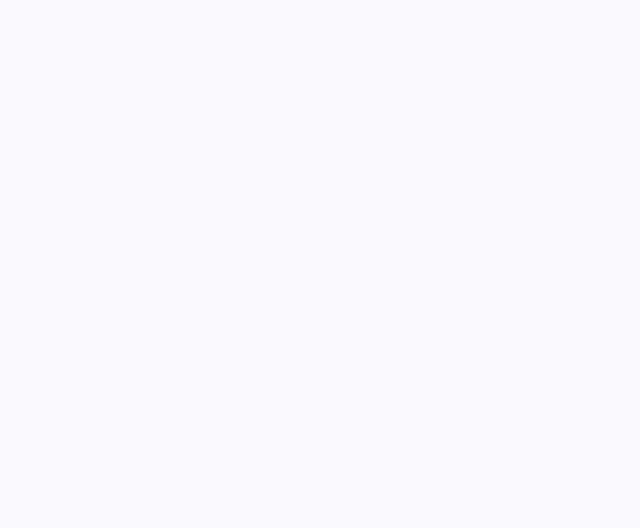
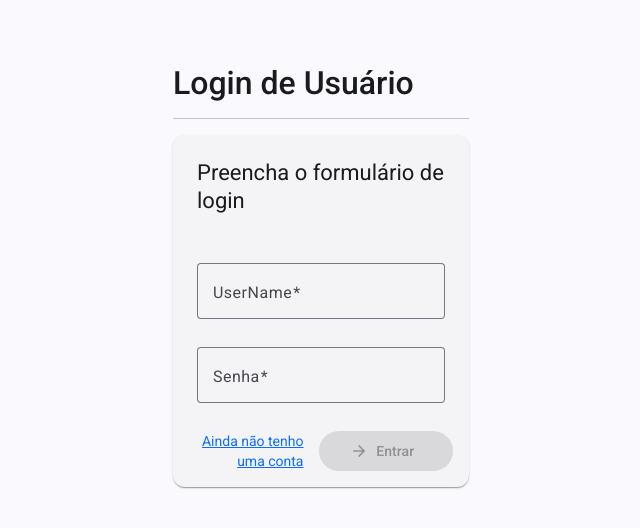
Before and after one commit to AlexAraldi/organiza-med-2025, an Angular app in the folder client/: page /auth/autenticar in a window 1280 px wide. Before the commit this address led to /. Shown: the top 528 px of the page, without its empty margins (319-959 px from the left). Built offline with nearby package versions, Linux system fonts and the light colour scheme.

Commit message:
implementado Registro, login e logout, Router Guards - CanActivateFn

```diff
--- a/client/src/app/app.config.ts
+++ b/client/src/app/app.config.ts
@@ -1,26 +1,52 @@
 import { provideHttpClient } from '@angular/common/http';
 import {
   ApplicationConfig,
+  inject,
   provideBrowserGlobalErrorListeners,
   provideZonelessChangeDetection,
 } from '@angular/core';
-import { provideRouter, Routes } from '@angular/router';
+import { CanActivate, CanActivateFn, provideRouter, Router, Routes } from '@angular/router';
 import { providerAuth } from './components/auth/auth.provider';
 import { provideNotifications } from './components/shared/noticacao.provider';
+import { AuthService } from './components/auth/auth.service';
+import { map, take } from 'rxjs';
+
+const usuarioDesconhecidoGuard: CanActivateFn = () => {
+  const authService = inject(AuthService);
+  const router = inject(Router);
+
+  return authService.accessToken$.pipe(
+    take(1),
+    map((token) => (!token ? true : router.createUrlTree(['/inicio'])))
+  );
+};
+
+const usuarioAutenticadoGuard: CanActivateFn = () => {
+  const authService = inject(AuthService);
+  const router = inject(Router);
+
+  return authService.accessToken$.pipe(
+    take(1),
+    map((token) => (token ? true : router.createUrlTree(['/auth/login'])))
+  );
+};
 
 export const routes: Routes = [
-  { path: '', redirectTo: 'auth/registrar', pathMatch: 'full' },
+  { path: '', redirectTo: 'auth/autenticar', pathMatch: 'full' },
   {
     path: 'auth',
     loadChildren: () => import('./components/auth/auth.routes').then((m) => m.authRoutes),
+    canActivate: [usuarioDesconhecidoGuard],
   },
   {
     path: 'inicio',
     loadComponent: () => import('./components/inicio/inicio').then((c) => c.Inicio),
+    canActivate: [usuarioAutenticadoGuard],
   },
   {
     path: 'medico',
     loadChildren: () => import('./components/medicos/medico.routes').then((m) => m.medicoRoutes),
+    canActivate: [usuarioAutenticadoGuard],
   },
 ];
 
--- a/client/src/app/app.ts
+++ b/client/src/app/app.ts
@@ -2,9 +2,11 @@
 import { MatButtonModule } from '@angular/material/button';
 import { MatIconModule } from '@angular/material/icon';
 import { ShellComponent } from './components/shell/shell.component';
-import { RouterOutlet } from '@angular/router';
+import { Router, RouterOutlet } from '@angular/router';
 import { AuthService } from './components/auth/auth.service';
 import { AsyncPipe } from '@angular/common';
+import { PartialObserver } from 'rxjs';
+import { NotificacaoService } from './components/shared/notificacao.service';
 
 @Component({
   selector: 'app-root',
@@ -20,9 +22,17 @@
   imports: [MatButtonModule, MatIconModule, ShellComponent, RouterOutlet, AsyncPipe],
 })
 export class App {
-  private readonly authService = inject(AuthService);
+  protected readonly router = inject(Router);
+  protected readonly authService = inject(AuthService);
+  protected readonly notificacaoService = inject(NotificacaoService);
   protected readonly accessToken$ = this.authService.accessToken$;
+
   public logout() {
-    console.log('logout requisitado');
+    const logoutObserver: PartialObserver<null> = {
+      error: (err) => this.notificacaoService.erro(err.message),
+      complete: () => this.router.navigate(['/auth/login']),
+    };
+
+    this.authService.sair().subscribe(logoutObserver);
   }
 }
--- a/client/src/app/components/auth/auth.routes.ts
+++ b/client/src/app/components/auth/auth.routes.ts
@@ -1,7 +1,9 @@
 import { Routes } from '@angular/router';
 import { Registro } from './registro/registro';
+import { Login } from './login/login';
 
 export const authRoutes: Routes = [
+  { path: 'autenticar', component: Login },
   {
     path: 'registrar',
     component: Registro,
--- a/client/src/app/components/auth/auth.service.ts
+++ b/client/src/app/components/auth/auth.service.ts
@@ -1,8 +1,9 @@
 import { inject, Injectable } from '@angular/core';
 import { BehaviorSubject, Observable, shareReplay, tap } from 'rxjs';
-import { AccessTokenModel, RegistroModel } from './auth.models';
+import { AccessTokenModel, LoginModel, RegistroModel } from './auth.models';
 import { environment } from '../../../environments/environment';
 import { HttpClient } from '@angular/common/http';
+import { obterOpcoesHeaderAutorizacao } from '../../util/obter-header-autorizacao';
 
 @Injectable()
 export class AuthService {
@@ -24,4 +25,23 @@
       .post<AccessTokenModel>(urlCompleto, registroModel)
       .pipe(tap((token) => this.accessTokenSubject$.next(token)));
   }
+
+  public login(loginModel: LoginModel): Observable<AccessTokenModel> {
+    const urlCompleto = `${this.apiUrl}/autenticar`;
+    return this.http
+      .post<AccessTokenModel>(urlCompleto, loginModel)
+      .pipe(tap((token) => this.accessTokenSubject$.next(token)));
+  }
+
+  public sair(): Observable<null> {
+    const urlCompleto = `${this.apiUrl}/sair`;
+
+    return this.http
+      .post<null>(
+        urlCompleto,
+        {},
+        obterOpcoesHeaderAutorizacao(this.accessTokenSubject$.getValue())
+      )
+      .pipe(tap(() => this.accessTokenSubject$.next(undefined)));
+  }
 }
--- /dev/null
+++ b/client/src/app/components/auth/login/login.html
@@ -0,0 +1,51 @@
+<section class="row justify-content-center">
+  <div class="col-md-11 col-lg-4 col-xl-3 py-5">
+    <h2>Login de Usuário</h2>
+    <hr />
+
+    <mat-card class="p-2">
+      <form [formGroup]="loginForm" (ngSubmit)="login()">
+        <mat-card-header>
+          <mat-card-title>Preencha o formulário de login</mat-card-title>
+        </mat-card-header>
+
+        <mat-card-content class="mt-5">
+          <mat-form-field appearance="outline" class="w-100">
+            <mat-label>UserName</mat-label>
+            <input formControlName="userName" matInput type="userName" autocomplete="userName" />
+
+            @if (userName?.errors?.['required']) {
+            <mat-error>O userName é obrigatório.</mat-error>
+            } @if (userName?.errors?.['userName']) {
+            <mat-error>O userName deve seguir o padrão nome@provedor.com.</mat-error>
+            }
+          </mat-form-field>
+
+          <mat-form-field appearance="outline" class="w-100 mt-2">
+            <mat-label>Senha</mat-label>
+            <input
+              formControlName="password"
+              matInput
+              type="password"
+              autocomplete="current-password"
+            />
+
+            @if (password?.errors?.['required']) {
+            <mat-error>A senha é obrigatória.</mat-error>
+            } @if (password?.errors?.['minlength']) {
+            <mat-error>A senha deve conter no mínimo 6 caracteres.</mat-error>
+            }
+          </mat-form-field>
+        </mat-card-content>
+
+        <mat-card-actions align="end">
+          <a mat-text-button routerLink="/auth/registrar">Ainda não tenho uma conta</a>
+          <button type="submit" [disabled]="loginForm.invalid" mat-flat-button class="ms-3 px-5">
+            <mat-icon>arrow_forward</mat-icon>
+            Entrar
+          </button>
+        </mat-card-actions>
+      </form>
+    </mat-card>
+  </div>
+</section>
--- /dev/null
+++ b/client/src/app/components/auth/login/login.ts
@@ -0,0 +1,56 @@
+import { Component, inject } from '@angular/core';
+import { FormBuilder, FormGroup, ReactiveFormsModule, Validators } from '@angular/forms';
+import { MatButtonModule } from '@angular/material/button';
+import { MatCardModule } from '@angular/material/card';
+import { MatFormFieldModule } from '@angular/material/form-field';
+import { MatIconModule } from '@angular/material/icon';
+import { MatInputModule } from '@angular/material/input';
+import { Router, RouterLink } from '@angular/router';
+import { NotificacaoService } from '../../shared/notificacao.service';
+import { AuthService } from '../auth.service';
+import { PartialObserver } from 'rxjs';
+import { LoginModel, AccessTokenModel } from '../auth.models';
+
+@Component({
+  selector: 'app-login',
+  imports: [
+    MatCardModule,
+    MatButtonModule,
+    MatIconModule,
+    MatFormFieldModule,
+    MatInputModule,
+    RouterLink,
+    ReactiveFormsModule,
+  ],
+  templateUrl: './login.html',
+})
+export class Login {
+  protected readonly formBuilder = inject(FormBuilder);
+  protected readonly router = inject(Router);
+  protected readonly authService = inject(AuthService);
+  protected readonly notificacaoService = inject(NotificacaoService);
+
+  protected loginForm: FormGroup = this.formBuilder.group({
+    userName: ['', [Validators.required, Validators.minLength(3)]],
+    password: ['', [Validators.required, Validators.minLength(6)]],
+  });
+
+  get userName() {
+    return this.loginForm.get('userName');
+  }
+  get password() {
+    return this.loginForm.get('password');
+  }
+
+  public login() {
+    if (this.loginForm.invalid) return;
+    const loginModel: LoginModel = this.loginForm.value;
+
+    const loginObserver: PartialObserver<AccessTokenModel> = {
+      error: (err) => this.notificacaoService.erro(err.message),
+      complete: () => this.router.navigate(['/inicio']),
+    };
+
+    this.authService.login(loginModel).subscribe(loginObserver);
+  }
+}
--- a/client/src/app/components/shell/shell.component.scss
+++ b/client/src/app/components/shell/shell.component.scss
@@ -1,7 +1,5 @@
 .sidenav-container {
   height: 100%;
-  inset: 4px;
-  background-color: #dcdbdb;
 }
 
 .sidenav {
@@ -10,6 +8,8 @@
   border-radius: 0;
 
   padding: 0 10px;
+
+  background-color: var(--mat-sys-surface-container-low);
 }
 
 .sidenav .mat-toolbar {
@@ -20,4 +20,10 @@
   position: sticky;
   top: 0;
   z-index: 1;
+
+  background-color: var(--mat-sys-surface-container-low);
 }
+
+.sidenav-svg {
+  fill: var(--mat-sys-surface-container-low);
+}
--- /dev/null
+++ b/client/src/app/util/obter-header-autorizacao.ts
@@ -0,0 +1,11 @@
+import { AccessTokenModel } from '../components/auth/auth.models';
+
+export function obterOpcoesHeaderAutorizacao(accessToken?: AccessTokenModel) {
+  if (!accessToken) throw new Error('O token de acesso não foi informado.');
+
+  return {
+    headers: {
+      Authorization: `Bearer` + accessToken.chave,
+    },
+  };
+}
```
